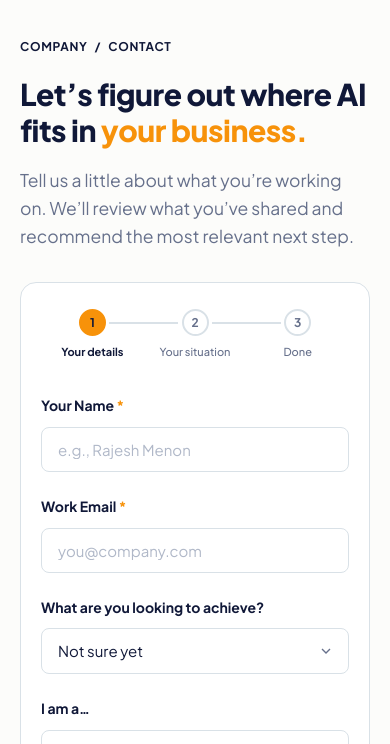
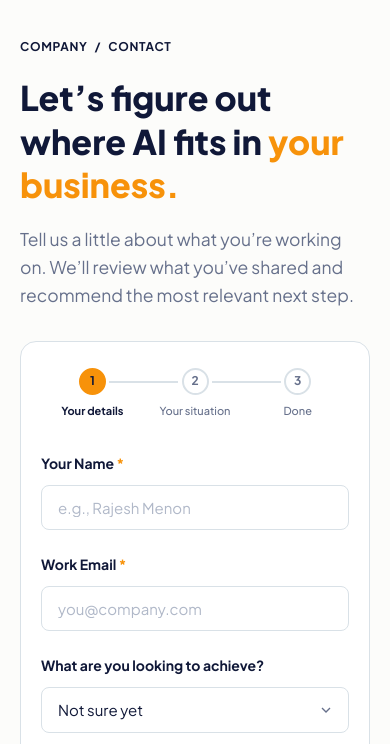
Before and after one commit to vijayolety/l180-website, a plain HTML site: page contact/index.html in a window 390 px wide. Shown: the part 63-807 px from the top of the page. Drawn offline with Linux system fonts and the light colour scheme.

Commit message:
feat: add responsive CSS modules for about, contact, and services pages

```diff
--- a/assets/css/contact.css
+++ b/assets/css/contact.css
@@ -31,14 +31,7 @@
 .cnt-crumbs__sep { color: var(--color-heading); }
 
 .cnt-hero { padding: 44px 0 32px; }
-.cnt-hero h1 {
-  font-size: 42px;
-  line-height: 1.2;
-  font-weight: 800;
-  letter-spacing: -0.015em;
-  max-width: 18ch;
-  margin-bottom: 18px;
-}
+.cnt-hero h1 { max-width: 18ch; margin-bottom: 18px; }
 .cnt-hero h1 .accent { color: var(--color-amber); }
 .cnt-hero__lead {
   font-size: 17.5px;
@@ -315,7 +308,7 @@
 
 @media (max-width: 767px) {
   .cnt-hero { padding: 26px 0 24px; }
-  .cnt-hero h1 { font-size: 30px; max-width: none; }
+  .cnt-hero h1 { max-width: none; }
   .cnt-crumbs { font-size: 12px; }
   .cnt-toggles { grid-template-columns: 1fr; }
   .cnt-form { padding: 26px 20px; }
```
Also changed, not shown: assets/css/about.css (+1 -8 lines), assets/css/services.css (+1 -10 lines).
